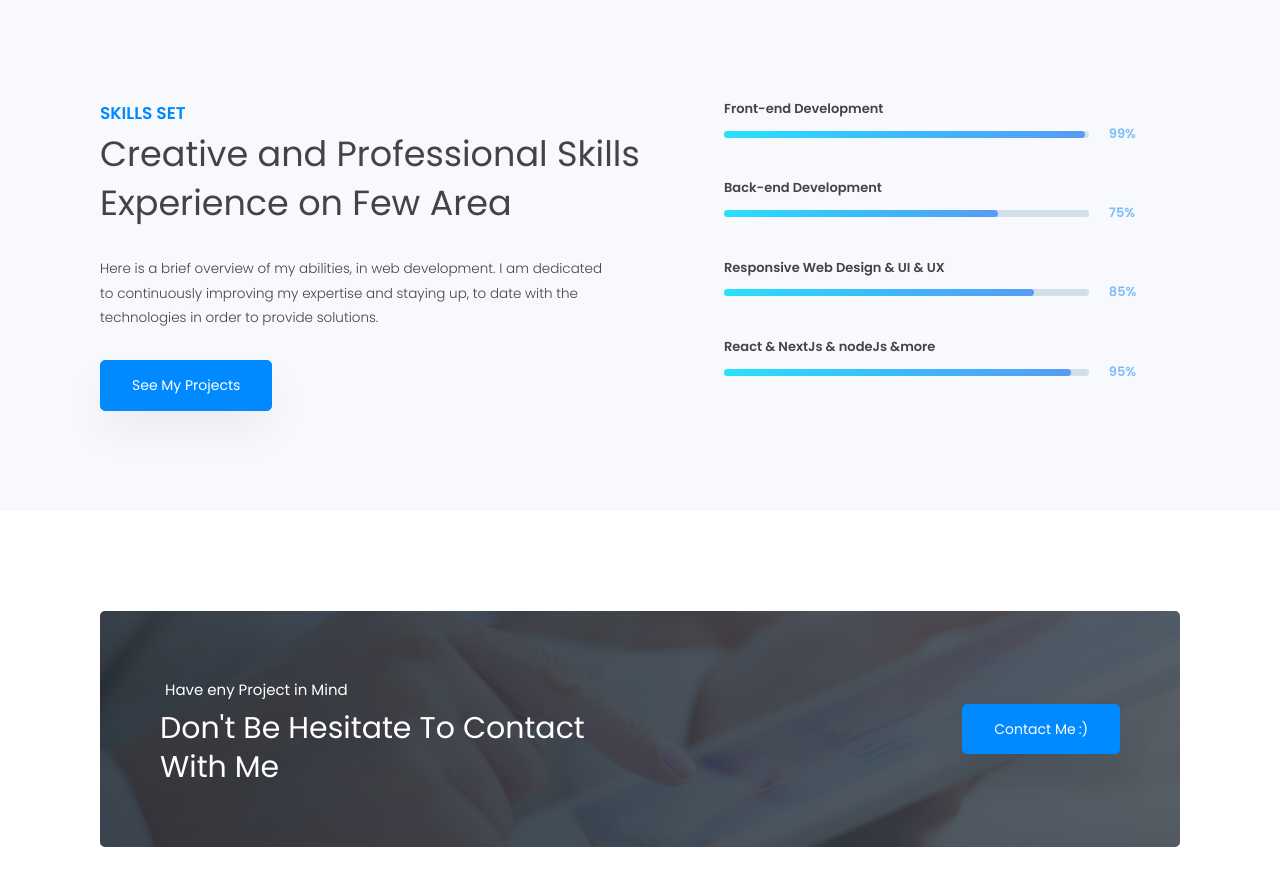
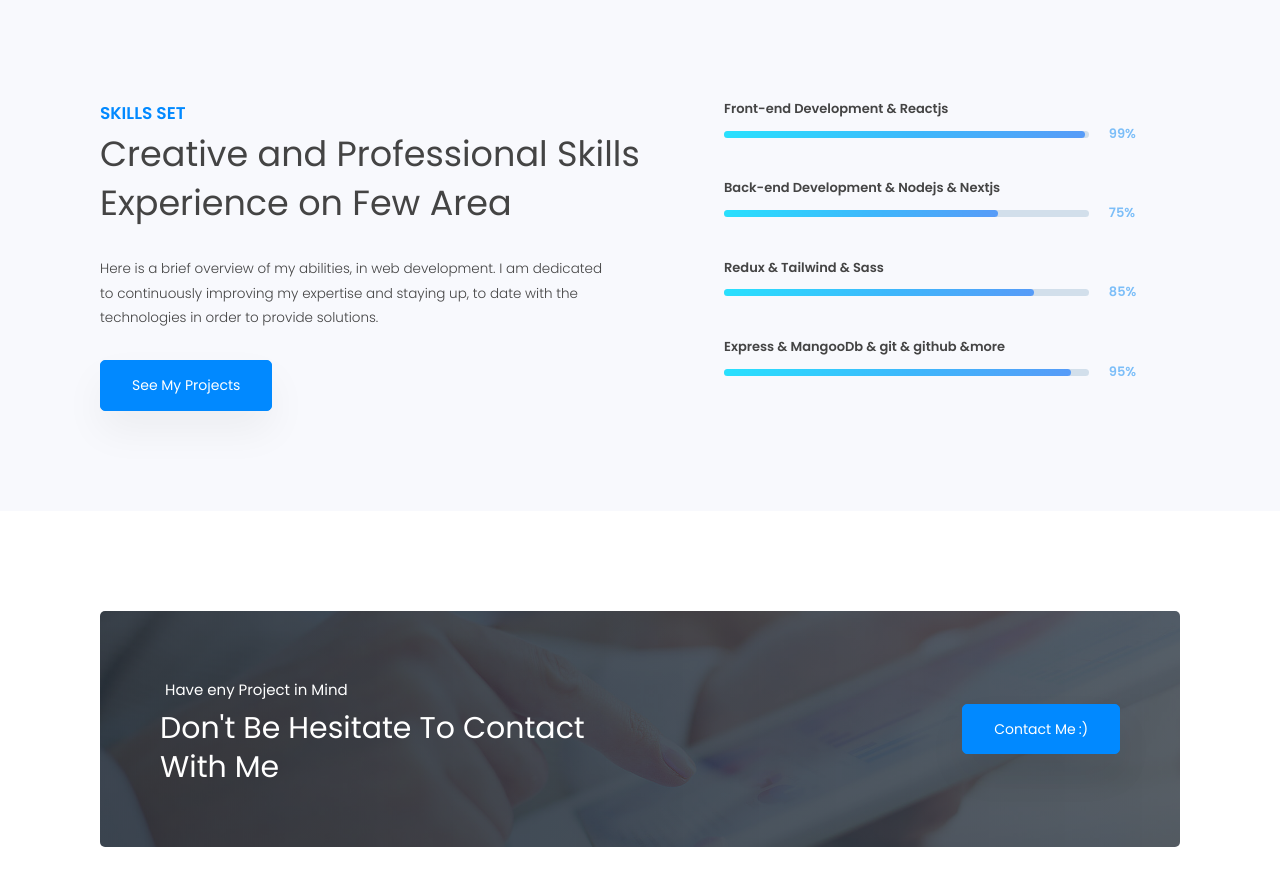
Before and after one commit to Sohaib-Bn/portfolio-sohaib, a website built with Parcel: page index.html in a window 1280 px wide. Shown: the part 1553-2438 px from the top of the page. Built offline with nearby package versions, Linux system fonts and the light colour scheme.

Commit message:
fix some bugs

```diff
--- a/index.html
+++ b/index.html
@@ -166,7 +166,7 @@
       </div>
       <div class="skills__statistic ">
         <div class="skills__skill">
-          <h4 class="skills__title">Front-end Development</h4>
+          <h4 class="skills__title">Front-end Development & Reactjs</h4>
           <div class="skills__percantage skills__percantage--1 percantage-animate">
 
           </div>
@@ -176,7 +176,7 @@
         </div>
 
         <div class="skills__skill">
-          <h4 class="skills__title">Back-end Development</h4>
+          <h4 class="skills__title">Back-end Development & Nodejs & Nextjs</h4>
           <div class="skills__percantage skills__percantage--2 percantage-animate">
 
           </div>
@@ -186,7 +186,7 @@
         </div>
 
         <div class="skills__skill">
-          <h4 class="skills__title">Responsive Web Design & UI & UX</h4>
+          <h4 class="skills__title">Redux & Tailwind & Sass</h4>
           <div class="skills__percantage skills__percantage--3 percantage-animate">
           </div>
           <div class="skills__number">
@@ -195,7 +195,7 @@
         </div>
 
         <div class="skills__skill">
-          <h4 class="skills__title">React & NextJs & nodeJs &more </h4>
+          <h4 class="skills__title">Express & MangooDb & git & github &more </h4>
           <div class="skills__percantage skills__percantage--4 percantage-animate">
 
           </div>
```
